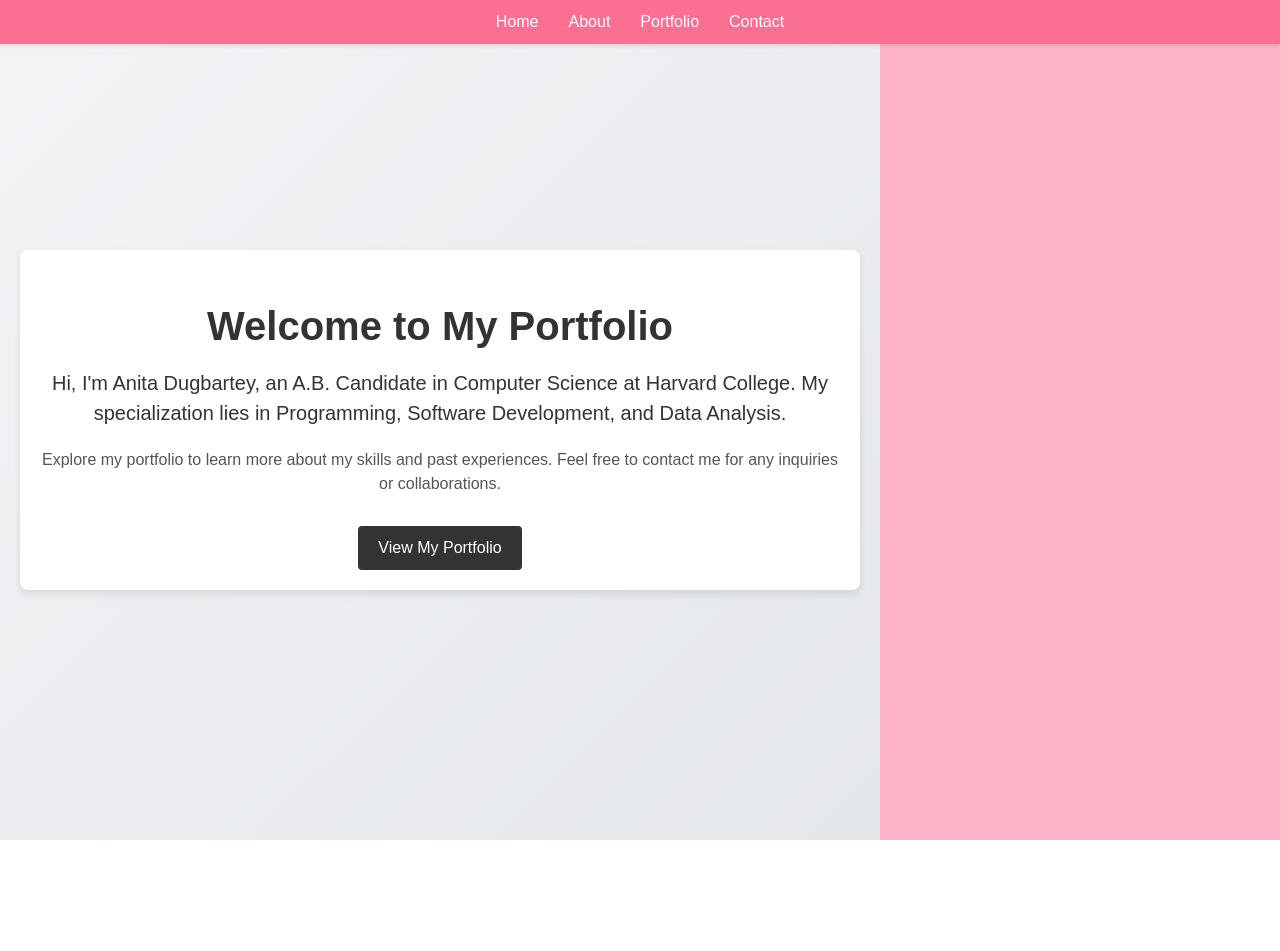
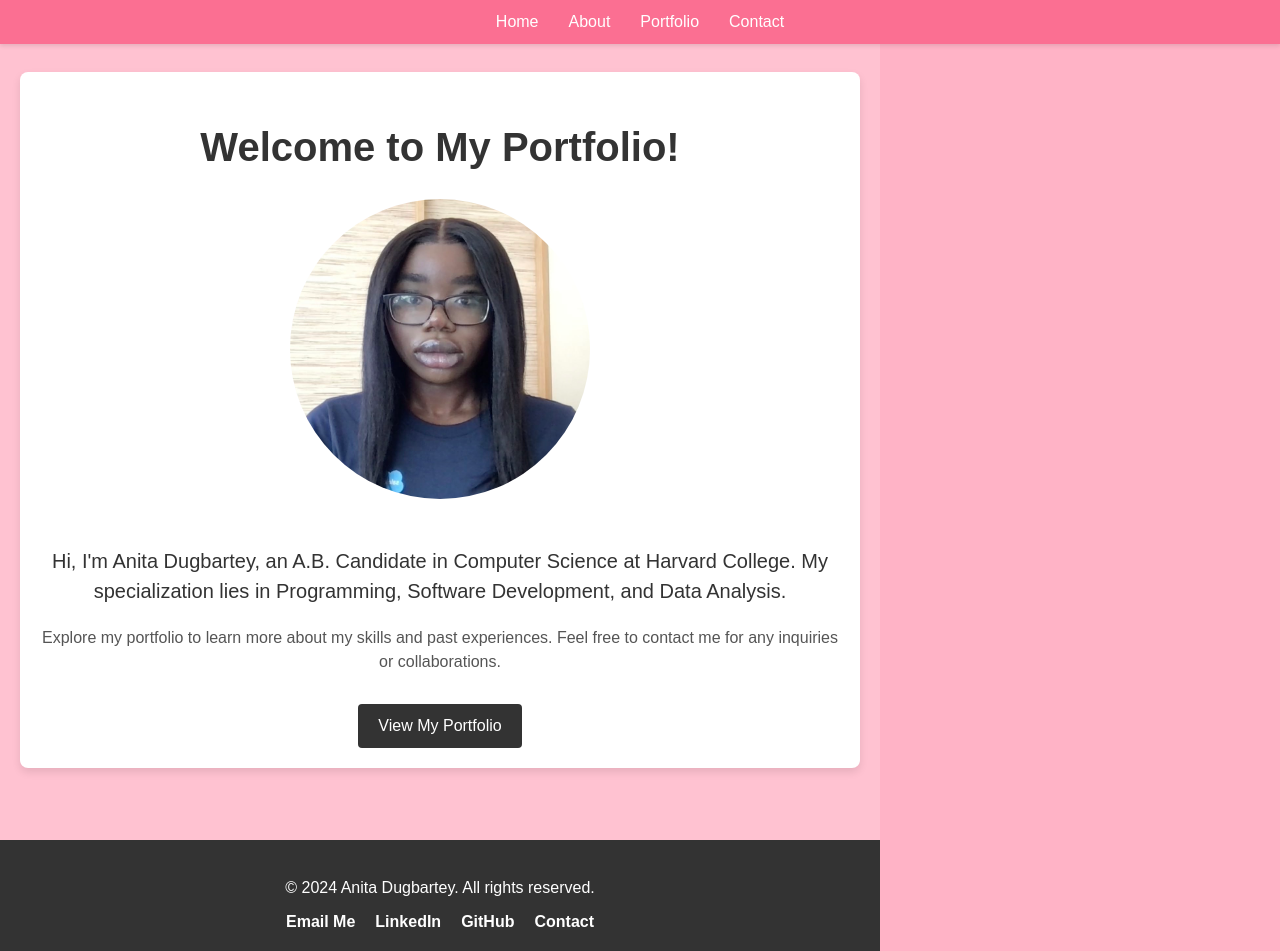
Before and after one commit to anitadugbartey1/anita-portfolio, a React (Vite) app in the folder anita-portfolio/: page / in a window 1280 px wide. Shown: the top 951 px of the page. Before the commit the page ends 840 px from the top, so only its background shows below. Built offline with nearby package versions, Linux system fonts and the light colour scheme.

Commit message:
more pages and links

```diff
--- a/anita-portfolio/src/App.jsx
+++ b/anita-portfolio/src/App.jsx
@@ -1,6 +1,7 @@
 import React from 'react';
 import Navbar from './Navbar'; // Note the relative path
 import Home from './Home';
+import Footer from './Footer';
 import './App.css';
 
 function App() {
@@ -8,6 +9,7 @@ function App() {
     <div>
       <Navbar/>
       <Home/>
+      <Footer/>
     </div>
   );
 }
--- /dev/null
+++ b/anita-portfolio/src/Footer.css
@@ -0,0 +1,37 @@
+/* Footer.css */
+.footer {
+    background-color: #333;
+    color: white;
+    padding: 20px;
+    text-align: center;
+  }
+
+  .footer-content {
+    max-width: 1200px;
+    margin: 0 auto;
+  }
+
+  .footer-text {
+    margin-bottom: 10px;
+  }
+
+  .footer-links {
+    list-style: none;
+    padding: 0;
+    margin: 0;
+  }
+
+  .footer-links li {
+    display: inline;
+    margin: 0 10px;
+  }
+
+  .footer-link {
+    color: white;
+    text-decoration: none;
+    font-weight: bold;
+  }
+
+  .footer-link:hover {
+    text-decoration: underline;
+  }
--- /dev/null
+++ b/anita-portfolio/src/Footer.jsx
@@ -0,0 +1,20 @@
+import React from 'react';
+import './Footer.css'; // Include this file for styling
+
+const Footer = () => {
+  return (
+    <footer className="footer">
+      <div className="footer-content">
+        <p className="footer-text">© 2024 Anita Dugbartey. All rights reserved.</p>
+        <ul className="footer-links">
+          <li><a href="mailto:dugbarteyanita2@gmail.com" className="footer-link">Email Me</a></li>
+          <li><a href="https://linkedin.com/in/anitadugbartey000" className="footer-link" target="_blank" rel="noopener noreferrer">LinkedIn</a></li>
+          <li><a href="https://github.com/anitadugbartey1" className="footer-link" target="_blank" rel="noopener noreferrer">GitHub</a></li>
+          <li><a href="/src/Contact.jsx" className="footer-link">Contact</a></li>
+        </ul>
+      </div>
+    </footer>
+  );
+};
+
+export default Footer;
--- a/anita-portfolio/src/Home.css
+++ b/anita-portfolio/src/Home.css
@@ -5,7 +5,7 @@
     justify-content: center;
     flex-direction: column;
     height: 100vh;
-    background: linear-gradient(135deg, #f3f4f6, #e4e7eb);
+    background: #ffc2d1;
     text-align: center;
     padding: 20px;
   }
@@ -21,6 +21,14 @@
   .home-title {
     font-size: 2.5rem;
     margin-bottom: 10px;
+  }
+
+  .home-profile-pic {
+    width: 300px; /* Width of the square */
+    height: 300px; /* Height of the square to match width */
+    border-radius: 50%; /* Makes the square a circle */
+    object-fit: cover; /* Ensures the image covers the square without distortion */
+    margin: 20px 0;
   }
 
   .home-intro {
--- a/anita-portfolio/src/Home.jsx
+++ b/anita-portfolio/src/Home.jsx
@@ -1,16 +1,20 @@
 import React from 'react';
 import './Home.css'; // Include this file for styling
+import anitaProfile from '../src/assets/AnitaProfilepic.jpg'; // Correctly import the image
 
 const Home = () => {
   return (
     <section id="home" className="home">
       <div className="home-content">
-        <h1 className="home-title">Welcome to My Portfolio</h1>
-        <p className="home-intro">Hi, I'm Anita Dugbartey, an A.B. Candidate in Computer Science at Harvard College. My specialization lies in Programming, Software Development, and Data Analysis.</p>
+        <h1 className="home-title">Welcome to My Portfolio!</h1>
+        <img src={anitaProfile} alt="Anita Dugbartey" className="home-profile-pic" /> {/* Use the image here */}
+        <p className="home-intro">
+          Hi, I'm Anita Dugbartey, an A.B. Candidate in Computer Science at Harvard College. My specialization lies in Programming, Software Development, and Data Analysis.
+        </p>
         <p className="home-description">
           Explore my portfolio to learn more about my skills and past experiences. Feel free to contact me for any inquiries or collaborations.
         </p>
-        <a href="Portfolio.jsx" className="home-button">View My Portfolio</a>
+        <a href="#portfolio" className="home-button">View My Portfolio</a>
       </div>
     </section>
   );
```
Also changed, not shown: anita-portfolio/src/assets/AnitaProfilepic.jpg (added).
